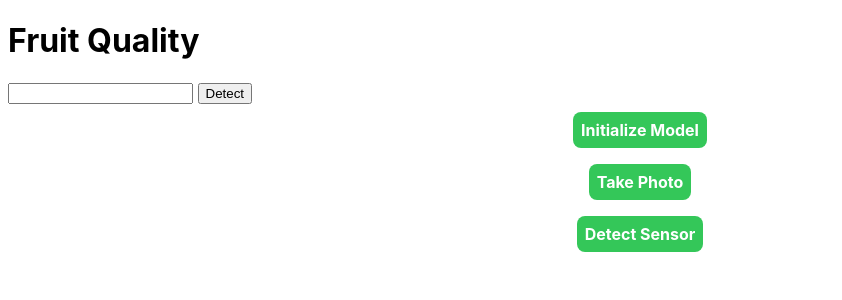
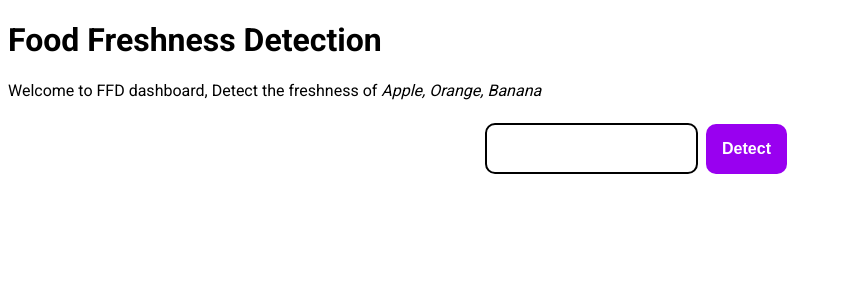
Before and after one commit to Sanjay1592000/freshness2.0, a Flask app: page / in a window 1280 px wide. Shown: the top 300 px of the page, without its empty margins (0-842 px from the left). Run offline with Flask 2, Linux system fonts and the light colour scheme.

Commit message:
added weights and dashboard files

```diff
--- a/main.py
+++ b/main.py
@@ -4,7 +4,6 @@ import cv2
 
 app = Flask(__name__)
 
-@app.route("/takepic")
 def capture():
     cap = cv2.VideoCapture(0)
     _,frame = cap.read()
@@ -16,6 +15,8 @@ def capture():
 @app.route("/detect",methods=['GET','POST'])
 def detect_image():
     fruit = request.form['fruit']
+    capture()
+    subprocess.run(["rm","-rf","freshness/out"])
     subprocess.run(["python3",
                    "detect.py",
                    "--weights",
@@ -26,7 +27,7 @@ def detect_image():
                    "freshness",
                    "--name",
                    "out"])
-    return "Detectiong done"
+    return "Detections done"
 
 @app.route("/show")
 def show_image():
--- a/requirements.txt
+++ b/requirements.txt
@@ -2,6 +2,7 @@
 
 # Base ----------------------------------------
 flask
+opencv-python
 matplotlib>=3.2.2
 numpy>=1.18.5
 opencv-python>=4.1.2
--- a/templates/index.html
+++ b/templates/index.html
@@ -4,43 +4,67 @@
     <meta charset="UTF-8" />
     <meta http-equiv="X-UA-Compatible" content="IE=edge" />
     <meta name="viewport" content="width=device-width, initial-scale=1.0" />
-    <title>Fruit Quality</title>
+    <link rel="preconnect" href="https://fonts.googleapis.com" />
+    <link rel="preconnect" href="https://fonts.gstatic.com" crossorigin />
+    <link
+      href="https://fonts.googleapis.com/css2?family=Roboto:wght@400;700&display=swap"
+      rel="stylesheet"
+    />
+    <title>Food Freshness Detection</title>
     <style>
       :root {
-        font-family: -apple-system, BlinkMacSystemFont, "Segoe UI", Roboto,
-          Oxygen, Ubuntu, Cantarell, "Open Sans", "Helvetica Neue", sans-serif;
+        font-family: "Roboto", sans-serif;
       }
       .btn {
         display: block;
-        padding: 0.5rem;
+        border: none;
+        padding: 1rem;
         margin: 0.5rem;
         font-size: 1rem;
         font-weight: bold;
-        background-color: rgb(52, 199, 89);
+        background-color: #9900f0;
         text-decoration: none;
-        border-radius: 8px;
+        border-radius: 10px;
         color: #fff;
+      }
+      .text-box {
+        padding: 1rem;
+        border-radius: 10px;
+        border: 2px solid #000;
       }
       .list {
         display: flex;
+        flex-direction: row;
         justify-content: center;
         align-items: center;
-        flex-direction: column;
       }
     </style>
   </head>
   <body>
-    <h1>Fruit Quality</h1>
-    <div class="form">
-      <form action="/detect" method="post">
-        <input type="text" name="fruit" id="fruit">
-        <button type="submit">Detect</button>
-      </form>
+    <h1>Food Freshness Detection</h1>
+    <p>
+      Welcome to FFD dashboard, Detect the freshness of
+      <em>Apple, Orange, Banana</em>
+    </p>
+    <div class="list">
+      <div class="form">
+        <form action="/detect" method="post" class="list">
+          <input type="text" name="fruit" id="fruit" class="text-box" />
+          <button type="submit" class="btn">Detect</button>
+        </form>
+      </div>
     </div>
-    <div class="list">
-      <a href="/init" class="btn">Initialize Model</a>
-      <a href="/takepic" class="btn">Take Photo</a>
-      <a href="/detectsensor" class="btn">Detect Sensor</a>
+    <div class="output" id="output">
+      <img src="../freshness/out/input.png" alt="" />
     </div>
+    <script>
+      let outputScreen = document.getElementById("output");
+      outputScreen.style.visibility = "hidden";
+      outputScreen.style.display = "none";
+      const openOutput = () => {
+        outputScreen.style.visibility = "visible";
+        outputScreen.style.display = "block";
+      };
+    </script>
   </body>
 </html>
--- a/templates/out.html
+++ b/templates/out.html
@@ -7,6 +7,6 @@
     <title>Freshness - Ouput</title>
 </head>
 <body>
-    <img src="../freshness/out/" alt="">
+    <img src="../freshness/out/input.png" alt="">
 </body>
 </html>
```
Also changed, not shown: input.png (deleted), 3 other files.
